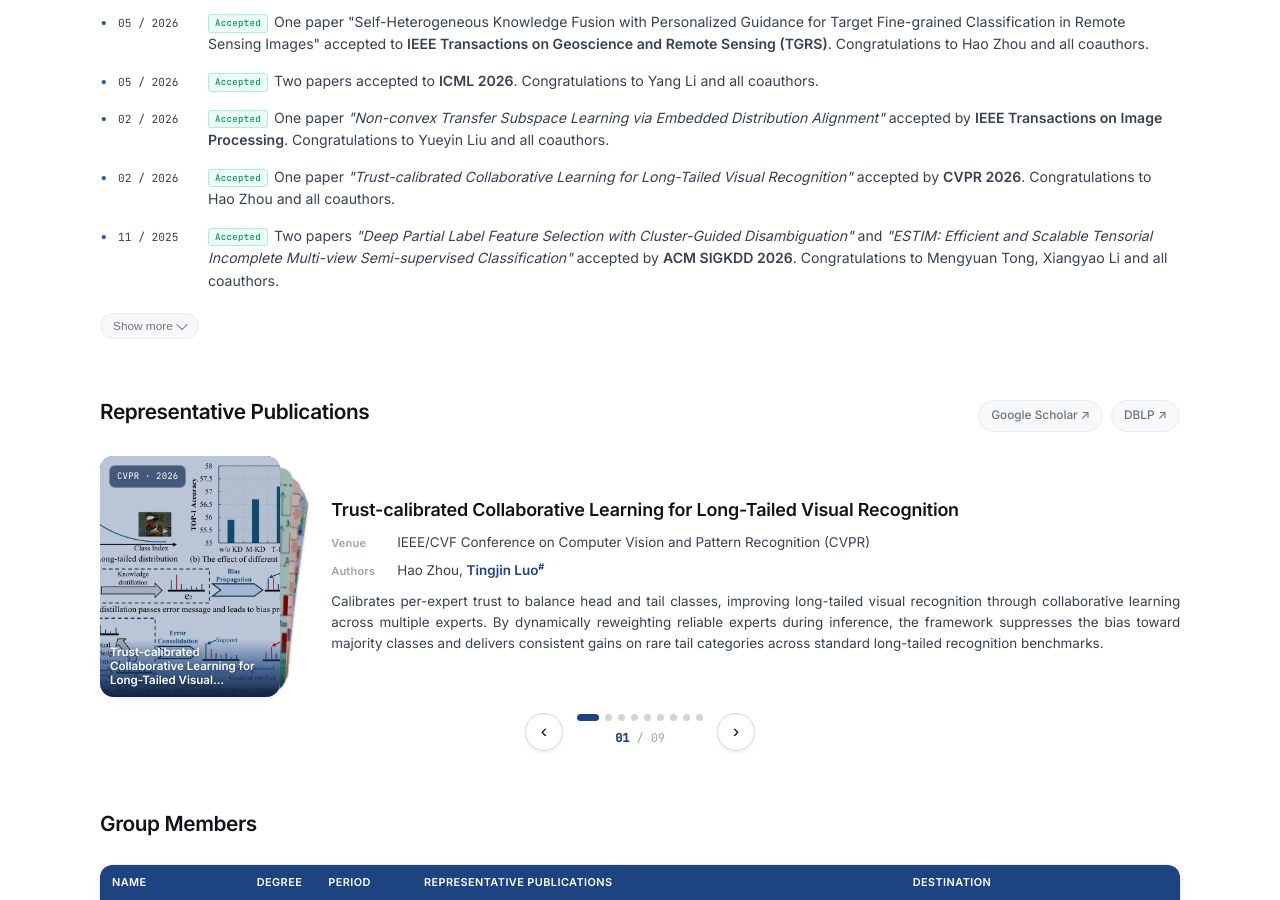
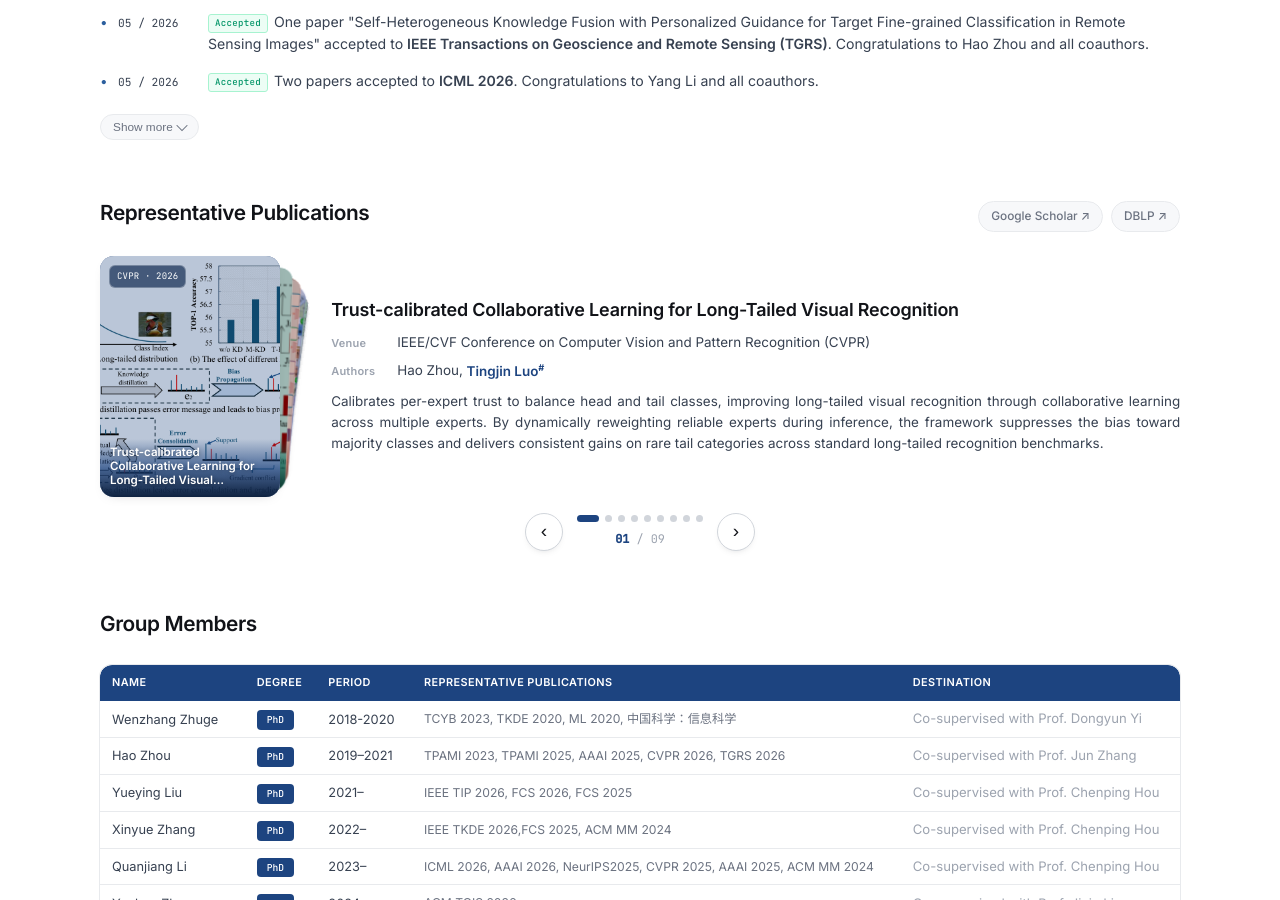
Before and after one commit to HorizonAILab/homepage, a plain HTML site: page index.html in a window 1280 px wide. Shown: the part 1695-2595 px from the top of the page. Drawn offline with nearby package versions, Linux system fonts and the light colour scheme.

Commit message:
Update news section with new accepted papers
Removed outdated news entries and added new accepted papers with details.

```diff
--- a/index.html
+++ b/index.html
@@ -1060,9 +1060,9 @@ sup { font-size: .62em; }
     <div class="news-row" data-v><span class="news-bullet">•</span><span class="news-dt">05 / 2026</span><span class="news-body"><span class="nbadge nb-a">Accepted</span>One paper "Imbalanced Multi-Domain Multi-Modal Learning with Expert Collaboration and Dynamic Fusion Mechanism for Fake News Detection" accepted to <strong>ACM Transactions on Information Systems(TOIS)</strong>. Congratulations to Yuchen Zhang and all coauthors.</span></div>
     <div class="news-row" data-v><span class="news-bullet">•</span><span class="news-dt">05 / 2026</span><span class="news-body"><span class="nbadge nb-a">Accepted</span>One paper "Self-Heterogeneous Knowledge Fusion with Personalized Guidance for Target Fine-grained Classification in Remote Sensing Images" accepted to <strong>IEEE Transactions on Geoscience and Remote Sensing (TGRS)</strong>. Congratulations to Hao Zhou and all coauthors.</span></div>
     <div class="news-row" data-v><span class="news-bullet">•</span><span class="news-dt">05 / 2026</span><span class="news-body"><span class="nbadge nb-a">Accepted</span>Two papers accepted to <strong>ICML 2026</strong>. Congratulations to Yang Li and all coauthors.</span></div>
-    <div class="news-row" data-v><span class="news-bullet">•</span><span class="news-dt">02 / 2026</span><span class="news-body"><span class="nbadge nb-a">Accepted</span>One paper <em>"Non-convex Transfer Subspace Learning via Embedded Distribution Alignment"</em> accepted by <strong>IEEE Transactions on Image Processing</strong>. Congratulations to Yueyin Liu and all coauthors.</span></div>
-    <div class="news-row" data-v><span class="news-bullet">•</span><span class="news-dt">02 / 2026</span><span class="news-body"><span class="nbadge nb-a">Accepted</span>One paper <em>"Trust-calibrated Collaborative Learning for Long-Tailed Visual Recognition"</em> accepted by <strong>CVPR 2026</strong>. Congratulations to Hao Zhou and all coauthors.</span></div>
-    <div class="news-row" data-v><span class="news-bullet">•</span><span class="news-dt">11 / 2025</span><span class="news-body"><span class="nbadge nb-a">Accepted</span>Two papers <em>"Deep Partial Label Feature Selection with Cluster-Guided Disambiguation"</em> and <em>"ESTIM: Efficient and Scalable Tensorial Incomplete Multi-view Semi-supervised Classification"</em> accepted by <strong>ACM SIGKDD 2026</strong>. Congratulations to Mengyuan Tong, Xiangyao Li and all coauthors.</span></div>
+    <div class="news-row news-extra" data-v><span class="news-bullet">•</span><span class="news-dt">02 / 2026</span><span class="news-body"><span class="nbadge nb-a">Accepted</span>One paper <em>"Non-convex Transfer Subspace Learning via Embedded Distribution Alignment"</em> accepted by <strong>IEEE Transactions on Image Processing</strong>. Congratulations to Yueyin Liu and all coauthors.</span></div>
+    <div class="news-row news-extra" data-v><span class="news-bullet">•</span><span class="news-dt">02 / 2026</span><span class="news-body"><span class="nbadge nb-a">Accepted</span>One paper <em>"Trust-calibrated Collaborative Learning for Long-Tailed Visual Recognition"</em> accepted by <strong>CVPR 2026</strong>. Congratulations to Hao Zhou and all coauthors.</span></div>
+    <div class="news-row news-extra" data-v><span class="news-bullet">•</span><span class="news-dt">11 / 2025</span><span class="news-body"><span class="nbadge nb-a">Accepted</span>Two papers <em>"Deep Partial Label Feature Selection with Cluster-Guided Disambiguation"</em> and <em>"ESTIM: Efficient and Scalable Tensorial Incomplete Multi-view Semi-supervised Classification"</em> accepted by <strong>ACM SIGKDD 2026</strong>. Congratulations to Mengyuan Tong, Xiangyao Li and all coauthors.</span></div>
     <div class="news-row news-extra" data-v><span class="news-bullet">•</span><span class="news-dt">11 / 2025</span><span class="news-body"><span class="nbadge nb-a">Accepted</span>Two papers <em>"Multi-Label Classification with Incremental and Decremental Features"</em> and <em>"DPRM: A Dual Implicit Process Reward Model for Automatic Labeling and Collaborative Reasoning in Multi-Hop Question Answering"</em> accepted by <strong>AAAI 2026</strong>. Congratulations to Mingdie Jiang, Xinyi Wang and all coauthors.</span></div>
     <div class="news-row news-extra" data-v><span class="news-bullet">•</span><span class="news-dt">10 / 2025</span><span class="news-body"><span class="nbadge nb-a">Accepted</span>One paper <em>"Nonconvex and Adaptive Multi-Label Learning for Highly Incomplete Labels"</em> accepted by <strong>Knowledge-Based Systems</strong>. Congratulations to Quanjiang Li and all coauthors.</span></div>
     <div class="news-row news-extra" data-v><span class="news-bullet">•</span><span class="news-dt">09 / 2025</span><span class="news-body"><span class="nbadge nb-a">Accepted</span>Three papers accepted by <strong>NeurIPS 2025</strong>. Congratulations to Quanjiang Li, Zhangqi Jiang and all coauthors.</span></div>
```
